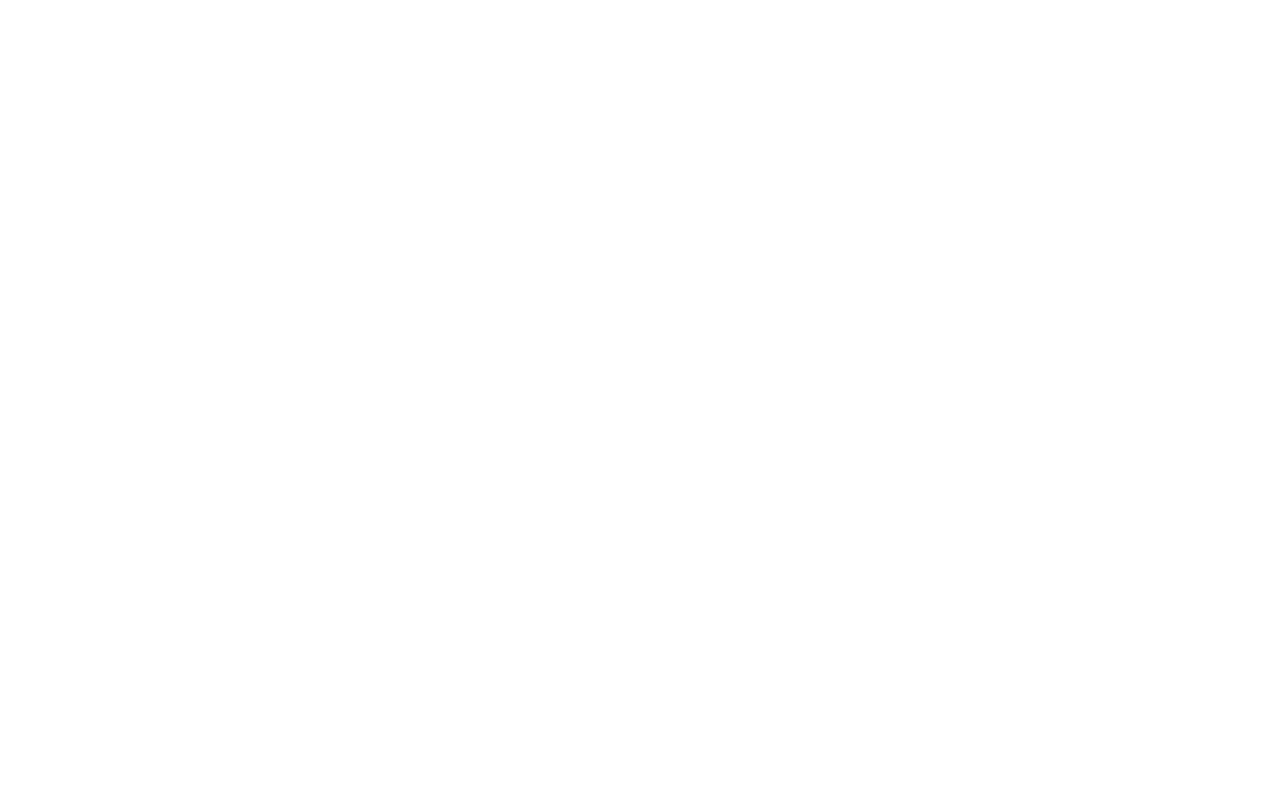
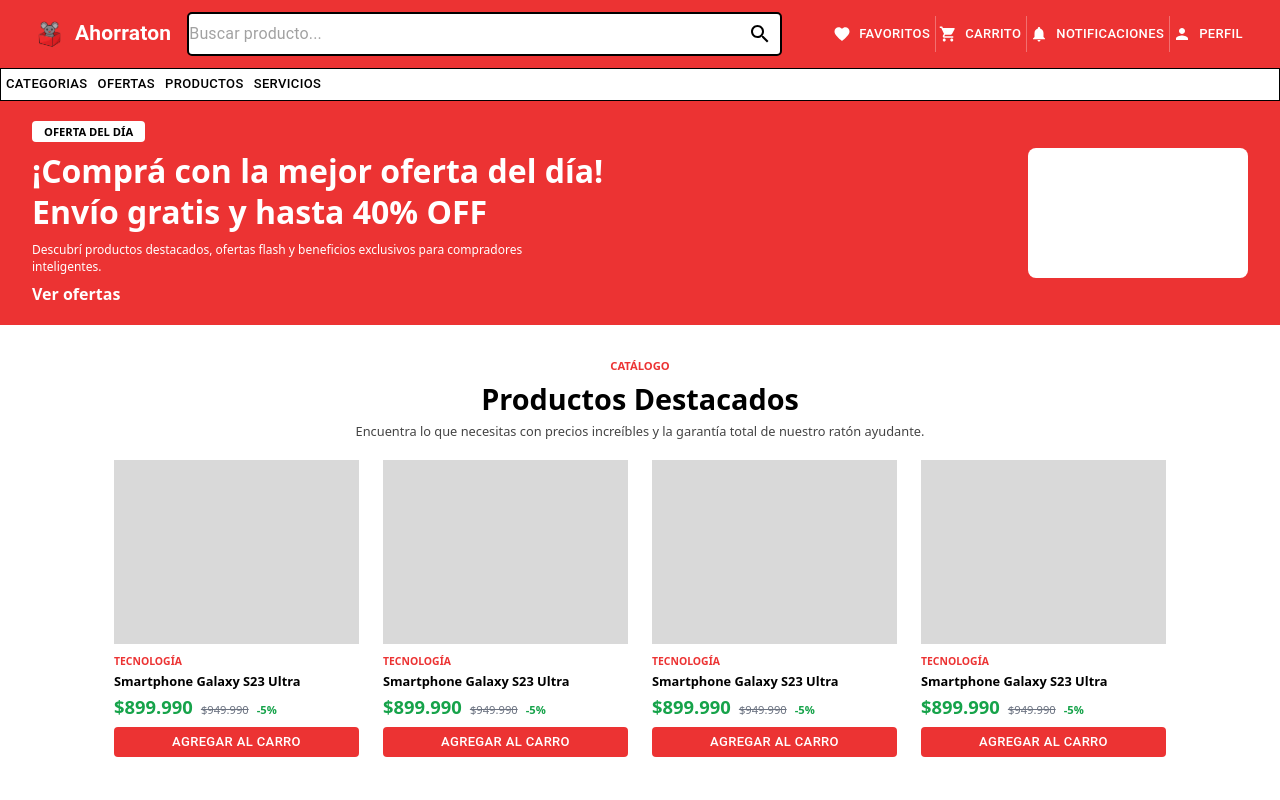
Before and after one commit to ElPabloOficial/-TWM-Proyecto-Compra-Venta, a React app: page /inicio in a window 1280 px wide. Before the commit this address had no page. Shown: the top 800 px of the page. Built offline with nearby package versions, Linux system fonts and the light colour scheme; the HTML template or start-up script is replaced by a standard one.

Commit message:
Agregar inicio

```diff
--- a/src/App.jsx
+++ b/src/App.jsx
@@ -4,13 +4,15 @@
 import InventoryScreen from "./pages/Inventory/InventoryScreen";
 import AddProductScreen from "./pages/Inventory/AddProductScreen";
 import MessageModerationScreen from "./pages/MessageModeration/MessageModerationScreen";
+import HomeScreen from "./pages/Home/HomeScreen";
 
 const App = () => {
   return (
     <BrowserRouter>
       <ProductosProvider>
         <Routes>
-          <Route path="/" element={<Navigate to="/login" replace />} />
+          <Route path="/" element={<Navigate to="/inicio" replace />} />
+          <Route path="/inicio" element={<HomeScreen />} />
           <Route path="/login" element={<LoginScreen />} />
           <Route path="/inventario" element={<InventoryScreen />} />
           <Route path="/inventario/nuevo" element={<AddProductScreen />} />
--- a/src/components/molecules/ProfileMenu/ProfileMenu.jsx
+++ b/src/components/molecules/ProfileMenu/ProfileMenu.jsx
@@ -11,6 +11,8 @@
 import UndoIcon from "@mui/icons-material/Undo";
 import InventoryIcon from "@mui/icons-material/Inventory2";
 import LogoutIcon from "@mui/icons-material/Logout";
+import LoginIcon from "@mui/icons-material/Login";
+import { authService } from "../../../services/authService";
 import CustomButton from "../../atoms/Button/CustomButton";
 import "../../../styles/ProfileMenu.css";
 
@@ -36,14 +38,14 @@
   },
 ];
 
-// TEMPORAL: mientras no haya login real, se muestra siempre.
-// Cuando exista sesión, esto debe venir del tipo de usuario que inició sesión.
-const ProfileMenu = ({ esVendedor = true }) => {
+
+const ProfileMenu = () => {
+  const [usuario, setUsuario] = useState(() => authService.getCurrentUser());
+  const esVendedor = usuario?.role === "vendedor";
   const [posicion, setPosicion] = useState(null);
   const navigate = useNavigate();
   const abierto = posicion !== null;
 
-  // Abre el menú justo debajo del botón, alineado a su borde derecho
   const abrir = (e) => {
     const rect = e.currentTarget.getBoundingClientRect();
     setPosicion({
@@ -57,6 +59,13 @@
   const irA = (ruta) => {
     cerrar();
     navigate(ruta);
+  };
+
+  const handleCerrarSesion = async () => {
+    console.log("[ProfileMenu] handleCerrarSesion():", usuario);
+    await authService.logout();
+    setUsuario(null);
+    irA("/inicio");
   };
 
   // Cierra con Esc o al cambiar el tamaño de la ventana
@@ -109,6 +118,18 @@
               role="menu"
               style={{ top: posicion.top, right: posicion.right }}
             >
+              {!usuario ? (
+                <button
+                  type="button"
+                  className="pm-item"
+                  role="menuitem"
+                  onClick={() => irA("/login")}
+                >
+                  <LoginIcon fontSize="small" />
+                  Iniciar sesión
+                </button>
+              ) : (
+                <>
                   {opcionesUsuario.map(renderOpcion)}
 
                   {esVendedor && (
@@ -124,11 +145,13 @@
                     type="button"
                     className="pm-item"
                     role="menuitem"
-                onClick={() => irA("/login")}
+                    onClick={handleCerrarSesion}
                   >
                     <LogoutIcon fontSize="small" />
                     Cerrar sesión
                   </button>
+                </>
+              )}
             </div>
           </>,
           document.body
--- /dev/null
+++ b/src/pages/Home/HomeScreen.jsx
@@ -0,0 +1,111 @@
+import Header from "../../components/organisms/Header/Header";
+import Footer from "../../components/organisms/Footer/Footer";
+import CustomButton from "../../components/atoms/Button/CustomButton";
+import "../../styles/Home.css";
+
+// TEMPORAL: datos de ejemplo hasta que se conecte el backend
+const crearItems = (prefijo) =>
+  [1, 2, 3, 4].map((n) => ({
+    id: `${prefijo}-${n}`,
+    categoria: "TECNOLOGÍA",
+    nombre: "Smartphone Galaxy S23 Ultra",
+    precio: 899990,
+    precioAnterior: 949990,
+    imagen: "",
+  }));
+
+const productosDestacados = crearItems("p");
+const serviciosDestacados = crearItems("s");
+
+const formatoCLP = (n) =>
+  new Intl.NumberFormat("es-CL", {
+    style: "currency",
+    currency: "CLP",
+    maximumFractionDigits: 0,
+  }).format(n);
+
+const HomeScreen = () => {
+  const handleAgregarCarro = (item) => {
+    console.log("[HomeScreen] handleAgregarCarro():", item);
+  };
+
+  const handleVerOfertas = () => {
+    console.log("[HomeScreen] handleVerOfertas()");
+  };
+
+  // Sección con título y grilla de tarjetas (se usa para productos y servicios)
+  const renderSeccion = (etiqueta, titulo, descripcion, items) => (
+    <section className="home-section">
+      {etiqueta && <span className="home-etiqueta">{etiqueta}</span>}
+      <h2 className="home-titulo">{titulo}</h2>
+      {descripcion && <p className="home-descripcion">{descripcion}</p>}
+
+      <div className="home-grid">
+        {items.map((item) => (
+          <article key={item.id} className="home-card">
+            <div className="home-card-img">
+              {item.imagen && <img src={item.imagen} alt={item.nombre} />}
+            </div>
+            <span className="home-card-cat">{item.categoria}</span>
+            <h3 className="home-card-nombre">{item.nombre}</h3>
+            <div className="home-card-precios">
+              <span className="home-card-precio">{formatoCLP(item.precio)}</span>
+              <span className="home-card-antes">{formatoCLP(item.precioAnterior)}</span>
+              <span className="home-card-desc">
+                -{Math.round((1 - item.precio / item.precioAnterior) * 100)}%
+              </span>
+            </div>
+            <CustomButton
+              variant="primary"
+              size="small"
+              fullWidth
+              onClick={() => handleAgregarCarro(item)}
+            >
+              Agregar al Carro
+            </CustomButton>
+          </article>
+        ))}
+      </div>
+    </section>
+  );
+
+  return (
+    <div className="home-layout">
+      <Header />
+
+      <main className="home-main">
+        <section className="home-hero">
+          <div className="home-hero-texto">
+            <span className="home-hero-badge">OFERTA DEL DÍA</span>
+            <h1>
+              ¡Comprá con la mejor oferta del día!
+              <br />
+              Envío gratis y hasta 40% OFF
+            </h1>
+            <p>
+              Descubrí productos destacados, ofertas flash y beneficios
+              exclusivos para compradores inteligentes.
+            </p>
+            <button type="button" className="home-hero-link" onClick={handleVerOfertas}>
+              Ver ofertas
+            </button>
+          </div>
+          <div className="home-hero-img" aria-hidden="true" />
+        </section>
+
+        {renderSeccion(
+          "CATÁLOGO",
+          "Productos Destacados",
+          "Encuentra lo que necesitas con precios increíbles y la garantía total de nuestro ratón ayudante.",
+          productosDestacados
+        )}
+
+        {renderSeccion(null, "Servicios Destacados", null, serviciosDestacados)}
+      </main>
+
+      <Footer />
+    </div>
+  );
+};
+
+export default HomeScreen;
--- a/src/pages/Login/LoginScreen.jsx
+++ b/src/pages/Login/LoginScreen.jsx
@@ -1,3 +1,4 @@
+import { useNavigate } from "react-router-dom";
 import LoginTemplate from "../../components/templates/LoginTemplate/LoginTemplate";
 import LoginBrand from "../../components/organisms/LoginBrand/LoginBrand";
 import LoginForm from "../../components/organisms/LoginForm/LoginForm";
@@ -6,6 +7,8 @@
 import "../../styles/Login.css";
 
 const LoginScreen = () => {
+  const navigate = useNavigate();
+
   const handleLogin = async (data) => {
     try {
       console.log("[LoginScreen] handleLogin():", data);
@@ -18,6 +21,7 @@
         console.log("[LoginScreen] 'Recuérdame' fue marcado.");
       }
 
+      navigate("/inicio");
 
     } catch (error) {
       console.error("[LoginScreen] Inicio fallido:", error.message);
--- /dev/null
+++ b/src/styles/Home.css
@@ -0,0 +1,84 @@
+.home-layout {
+  min-height: 100vh;
+  display: flex;
+  flex-direction: column;
+  background: #fff;
+}
+.home-main { flex: 1; }
+
+/* ---------- Banner ---------- */
+.home-hero {
+  background: #ec3333;
+  color: #fff;
+  display: flex;
+  align-items: center;
+  justify-content: space-between;
+  gap: 24px;
+  padding: 20px 32px;
+}
+.home-hero-texto { display: flex; flex-direction: column; align-items: flex-start; gap: 8px; }
+.home-hero-badge {
+  background: #fff;
+  color: #000;
+  font-size: 0.7rem;
+  font-weight: 700;
+  padding: 3px 12px;
+  border-radius: 4px;
+}
+.home-hero h1 { margin: 0; font-size: 2rem; line-height: 1.3; font-weight: 700; }
+.home-hero p { margin: 0; font-size: 0.75rem; max-width: 520px; }
+.home-hero-link {
+  background: none;
+  border: none;
+  color: #fff;
+  font: inherit;
+  font-weight: 700;
+  padding: 0;
+  cursor: pointer;
+}
+.home-hero-link:hover { text-decoration: underline; }
+.home-hero-img {
+  flex: 0 0 220px;
+  height: 130px;
+  background: #fff;
+  border-radius: 8px;
+}
+
+/* ---------- Secciones ---------- */
+.home-section {
+  max-width: 1100px;
+  margin: 0 auto;
+  padding: 28px 24px 24px;
+  text-align: center;
+}
+.home-etiqueta { color: #ec3333; font-size: 0.7rem; font-weight: 700; }
+.home-titulo { margin: 4px 0; font-size: 1.8rem; font-weight: 700; color: #000; }
+.home-descripcion { margin: 0 auto 20px; font-size: 0.8rem; color: #444; max-width: 640px; }
+
+.home-grid {
+  display: grid;
+  grid-template-columns: repeat(auto-fit, minmax(190px, 1fr));
+  gap: 28px 24px;
+  margin-top: 20px;
+}
+
+/* ---------- Tarjeta ---------- */
+.home-card { display: flex; flex-direction: column; text-align: left; gap: 4px; }
+.home-card-img {
+  aspect-ratio: 4 / 3;
+  background: #d9d9d9;
+  margin-bottom: 6px;
+}
+.home-card-img img { width: 100%; height: 100%; object-fit: cover; display: block; }
+.home-card-cat { color: #ec3333; font-size: 0.65rem; font-weight: 700; }
+.home-card-nombre { margin: 0; font-size: 0.8rem; font-weight: 600; color: #000; }
+.home-card-precios { display: flex; align-items: baseline; gap: 8px; margin-bottom: 4px; }
+.home-card-precio { color: #16a34a; font-size: 1.15rem; font-weight: 700; }
+.home-card-antes { color: #6b7280; font-size: 0.7rem; text-decoration: line-through; }
+.home-card-desc { color: #16a34a; font-size: 0.7rem; font-weight: 600; }
+
+@media (max-width: 700px) {
+  .home-hero { flex-direction: column; align-items: flex-start; padding: 20px 16px; }
+  .home-hero h1 { font-size: 1.4rem; }
+  .home-hero-img { display: none; }
+}
```
Lines whose indentation alone changed are shown as unchanged.
